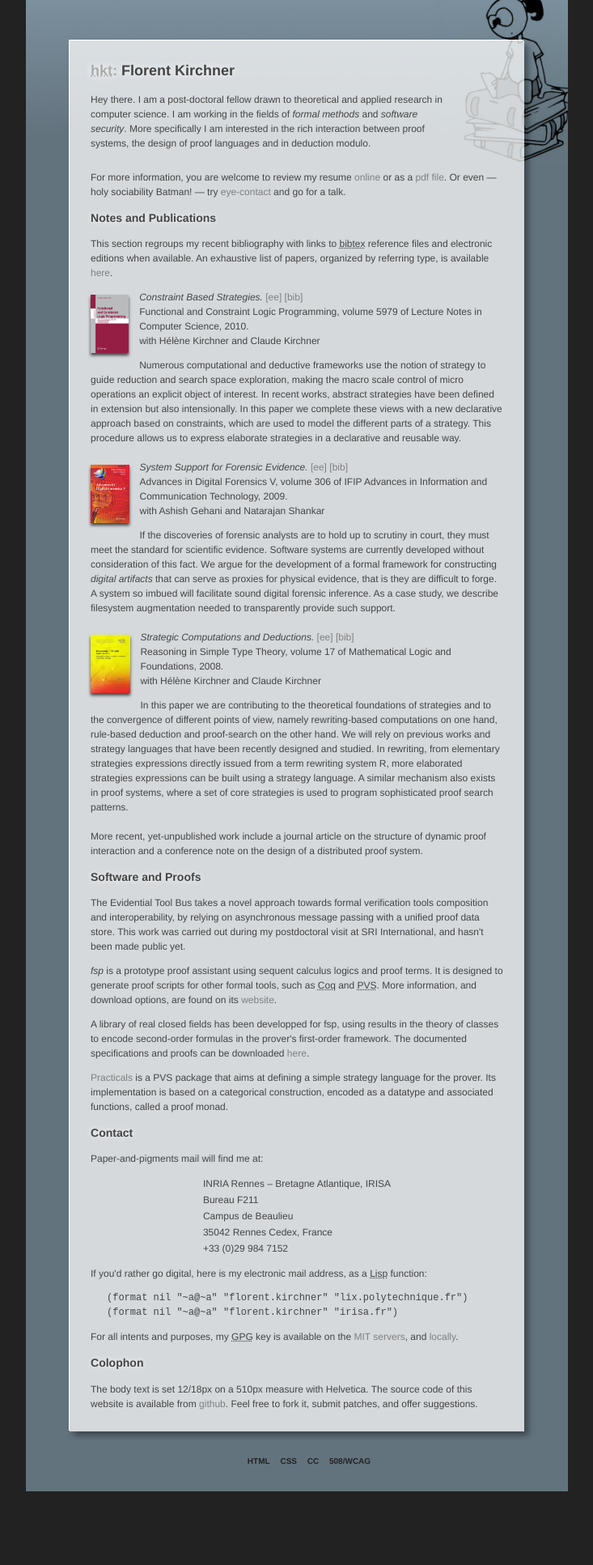
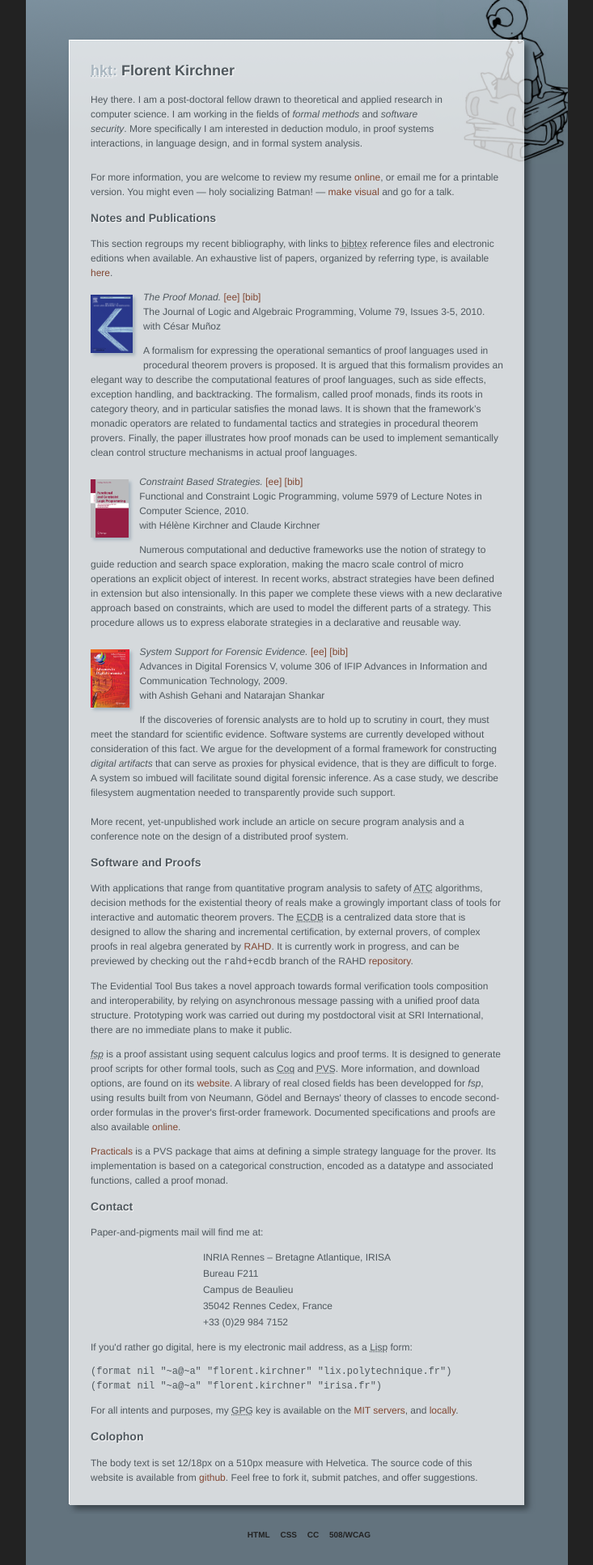
Before and after one commit to fkirchner/Webpage, a PHP site: page / in a window 1280 px wide. Shown: the whole page at 81% size, without its empty margins (273-1006 px from the left). Before the commit the page ends 1842 px from the top, so only its background shows below. Run offline with PHP 8.4, Linux system fonts and the light colour scheme.

Commit message:
Refresh of style and content.
- Consistent color scheme.
- New introduction, articles, software development.
- Updated header (now with less hair!).
- Added potential favicon.

```diff
--- a/index.html
+++ b/index.html
@@ -9,16 +9,19 @@
   <meta name="author" content="Hikitech" />
   <meta name="keywords" content="florent kirchner, fsp, fellowship, formal methods, proof languages, air traffic control, inria, sri, nasa, nia, hikitech" />
   <meta name="description" content="Postdoctoral fellow in theoretical computer science at SRI International with an interest in proof languages and interoperable proof systems." />
+  <meta name="robots" content="all" />
   <!--[if IE]> <meta http-equiv="X-UA-Compatible" content="IE=8" /> <[endif]-->
-  <meta name="robots" content="all" />
-  <link rel="shortcut icon" type="image/x-icon" href="images/favicon.ico" /> <!-- www.space-invaders.com -->
+
+  <!-- Inspired by www.space-invaders.com -->
+  <link rel="shortcut icon" type="image/x-icon" href="images/favicon.ico" />
 
   <title>Florent Kirchner</title>
 
-  <!-- to correct the unsightly Flash of Unstyled Content. http://www.bluerobot.com/web/css/fouc.asp -->
+  <!-- Correct the unsightly Flash of Unstyled Content.
+       http://www.bluerobot.com/web/css/fouc.asp -->
   <script type="text/javascript"></script>
 
-  <!-- to mask the stylesheet for non-css browsers -->
+  <!-- Mask the stylesheet for non-css browsers -->
   <style type="text/css" media="all">
 	  @import "style.css";
   </style>
@@ -31,27 +34,31 @@
 <div id="container">
 
   <div id="header">
-    <h2><span class="fade"><abbr title="Hikitech.">hkt</abbr>:</span>
+
+    <h2><span class="fade"><abbr title="Hikitech">hkt</abbr>:</span>
       Florent Kirchner</h2>
     <div id="quickSummary">
       <p>
       Hey there. I am a post-doctoral fellow drawn to theoretical and applied
       research in computer science. I am working in the fields of <em>formal
       methods</em> and <em>software security</em>. More specifically I am
-      interested in the rich interaction between proof systems, the design of
-      proof languages and in deduction modulo.
+      interested in deduction modulo, in proof systems interactions, in
+      language design, and in formal system analysis.
       </p>
     </div>
+
   </div>
 
   <div id="textzone">
-    <div>
+
+  <div>
       For more information, you are welcome to review my resume <a
-      href="http://careers.stackoverflow.com/florent-kirchner" title="StackOverflow Public CV.">online</a>
-      or as a <a href="pdffiles.html" title="Localized curriculums for offline reference and printing.">pdf file</a>.
+      href="http://careers.stackoverflow.com/florent-kirchner"
+      title="StackOverflow Public CV.">online</a>, or email me for a printable
+      version.
 
-      Or even &mdash; holy sociability Batman! &mdash; try <a
-      href="visual.html">eye-contact</a> and go for a talk.
+      You might even &mdash; holy socializing Batman! &mdash; <a
+      href="visual.html">make visual</a> and go for a talk.
     </div>
 
     <div id="publications">
@@ -59,12 +66,33 @@
       <h3>Notes and Publications</h3>
 
       <p>
-      This section regroups my recent bibliography with links to <abbr
-      title="TeX bibliographical database entries.">bibtex</abbr> reference
+      This section regroups my recent bibliography, with links to <abbr
+      title="TeX bibliographical database entries">bibtex</abbr> reference
       files and electronic editions when available. An exhaustive list of
       papers, organized by referring type, is available <a
       href="papersLong.html" title="Collection of all published papers.">here</a>.
       </p>
+
+      <img class="cover" src="images/cover_jlap.png" alt="Book cover." />
+      <ul class="bib">
+      <li class="title">The Proof Monad.
+      <a href="data/proofmonad2010.pdf">[ee]</a>
+      <a href="data/proofmonad2010.bib">[bib]</a> </li>
+      <li class="howpub">The Journal of Logic and Algebraic Programming,
+      Volume 79, Issues 3-5, 2010.</li>
+      <li class="coauthors">with C&eacute;sar Mu&ntilde;oz</li>
+      <li class="abstract">
+      A formalism for expressing the operational semantics of proof languages
+      used in procedural theorem provers is proposed. It is argued that this
+      formalism provides an elegant way to describe the computational features
+      of proof languages, such as side effects, exception handling, and
+      backtracking. The formalism, called proof monads, finds its roots in
+      category theory, and in particular satisfies the monad laws. It is shown
+      that the framework’s monadic operators are related to fundamental tactics
+      and strategies in procedural theorem provers. Finally, the paper
+      illustrates how proof monads can be used to implement semantically clean
+      control structure mechanisms in actual proof languages.</li>
+      </ul>
 
       <img class="cover" src="images/cover_wflp10.jpg" alt="Book cover." />
       <ul class="bib">
@@ -105,33 +133,12 @@
       needed to transparently provide such support.</li>
       </ul>
 
-      <img class="cover" src="images/cover_reasoning.jpg" alt="Book cover." />
-      <ul class="bib">
-      <li class="title">Strategic Computations and Deductions.
-      <a href="data/festschrift2008.pdf">[ee]</a>
-      <a href="data/festschrift2008.bib">[bib]</a> </li>
-      <li class="howpub">Reasoning in Simple Type Theory,
-      volume 17 of Mathematical Logic and Foundations, 2008.</li>
-      <li class="coauthors">with H&eacute;l&egrave;ne Kirchner
-      and Claude Kirchner</li>
-      <li class="abstract">
-      In this paper we are contributing to the theoretical foundations of
-      strategies and to the convergence of different points of view, namely
-      rewriting-based computations on one hand, rule-based deduction and
-      proof-search on the other hand. We will rely on previous works and
-      strategy languages that have been recently designed and studied.  In
-      rewriting, from elementary strategies expressions directly issued from a
-      term rewriting system R, more elaborated strategies expressions can be
-      built using a strategy language. A similar mechanism also exists in proof
-      systems, where a set of core strategies is used to program sophisticated
-      proof search patterns.</li>
-      </ul>
+      <p>
+      More recent, yet-unpublished work include an article on secure program
+      analysis and a conference note on the design of a distributed proof
+      system.
+      </p>
 
-      <p>
-      More recent, yet-unpublished work include a journal article on the
-      structure of dynamic proof interaction and a conference note on the
-      design of a distributed proof system.
-      </p>
     </div>
 
     <div id="software">
@@ -139,31 +146,40 @@
       <h3>Software and Proofs</h3>
 
       <p>
-      The Evidential Tool Bus takes a novel approach towards formal
-      verification tools composition and interoperability, by relying on
-      asynchronous message passing with a unified proof data store. This work
-      was carried out during my postdoctoral visit at SRI International, and
-      hasn't been made public yet.
+      With applications that range from quantitative program analysis to safety
+      of <abbr title="Air traffic control">ATC</abbr> algorithms, decision
+      methods for the existential theory of reals make a growingly important
+      class of tools for interactive and automatic theorem provers. The <abbr
+      title="Extended claude database">ECDB</abbr> is a centralized data store
+      that is designed to allow the sharing and incremental certification, by
+      external provers, of complex proofs in real algebra generated by <a
+      href="http://homepages.inf.ed.ac.uk/s0793114/rahd/">RAHD</a>. It is
+      currently work in progress, and can be previewed by checking out the
+      <span class="mono">rahd+ecdb</span> branch of the RAHD <a
+      href="http://code.google.com/p/rahd/">repository</a>.
       </p>
 
       <p>
-      <em>fsp</em> is a prototype proof assistant using sequent calculus logics
-      and proof terms. It is designed to generate proof scripts for other
-      formal tools, such as <abbr
-      title="The Coq proof assistant, based on the calculus of inductive constructions.">
-      Coq</abbr> and <abbr
-      title="SRI's Prototype Verification Software.">PVS</abbr>. More
-      information, and download
-      options, are found on its <a
-      href="http://www.lix.polytechnique.fr/Labo/Florent.Kirchner/fellowship/trunk/index.html">website</a>.
+      The Evidential Tool Bus takes a novel approach towards formal
+      verification tools composition and interoperability, by relying on
+      asynchronous message passing with a unified proof data structure.
+      Prototyping work was carried out during my postdoctoral visit at SRI
+      International, there are no immediate plans to make it public.
       </p>
 
       <p>
-      A library of real closed fields has been developped for fsp, using
-      results in the theory of classes to encode second-order formulas in the
-      prover's first-order framework. The documented specifications and proofs
-      can be downloaded <a
-      href="http://www.lix.polytechnique.fr/Labo/Florent.Kirchner/fellowship/index.html">here</a>.
+      <abbr title="Fellowship"><em>fsp</em></abbr> is a proof
+      assistant using sequent calculus logics and proof terms. It is designed
+      to generate proof scripts for other formal tools, such as <abbr
+      title="The Coq proof assistant"> Coq</abbr> and <abbr title="SRI's
+      Prototype Verification Software">PVS</abbr>. More information, and
+      download options, are found on its <a
+      href="http://www.lix.polytechnique.fr/Labo/Florent.Kirchner/fellowship/trunk/index.html">website</a>.
+      A library of real closed fields has been developped for <em>fsp</em>,
+      using results built from von Neumann, Gödel and Bernays' theory of
+      classes to encode second-order formulas in the prover's first-order
+      framework.  Documented specifications and proofs are also available <a
+      href="http://www.lix.polytechnique.fr/Labo/Florent.Kirchner/fellowship/trunk/index.html">online</a>.
       </p>
 
       <p>
@@ -172,6 +188,7 @@
       prover. Its implementation is based on a categorical construction,
       encoded as a datatype and associated functions, called a proof monad.
       </p>
+
     </div>
 
     <div id="contact">
@@ -191,14 +208,14 @@
 
       <p>
       If you'd rather go digital, here is my electronic mail address, as a <abbr
-      title="The list programming language."> Lisp</abbr> function:
+      title="The list processing language."> Lisp</abbr> form:
       </p>
       <div class="mono">
       (format nil "~a@~a" "florent.kirchner" "lix.polytechnique.fr") <br />
       (format nil "~a@~a" "florent.kirchner" "irisa.fr")
       </div>
       <p>
-      For all intents and purposes, my <abbr title="Gnu privacy guard.">
+      For all intents and purposes, my <abbr title="Gnu privacy guard">
       GPG</abbr> key is available on the
       <a href="http://pgp.mit.edu/">MIT servers</a>, and <a
       href="data/florentKirchner.gpg">locally</a>.
@@ -218,6 +235,7 @@
       </p>
 
     </div>
+
   </div>
 
   <div id="footer">
--- a/style.css
+++ b/style.css
@@ -1,5 +1,6 @@
 /* vim: set sw=2 : */
 
+/* Color palette at colorschemedesigner.com/#3w61T7koEw0w0 */
 /* Validate this file at CSS level 3 */
 
 body {
@@ -7,23 +8,21 @@ body {
   margin:		0px;
   font:			normal 12px/1.5 sans-serif;
   font-family:		helvetica;
+  /* These are still a bit early for now */
   /*hyphenate: 		auto;
-  hyphenate-lines: 	3;*/ /*These are a bit early*/
+  hyphenate-lines: 	3;*/
 }
 
 h2 {
-  text-shadow:          white 0em 0em 0.5em;
+  text-shadow:          #fff 1px 1px 0.1em;
   line-height:		1;
   margin-top:		1em;
-  margin-bottom:	1em
+  margin-bottom:	1em;
 }
 
 h3 {
-  /*text-align:		center;*/
-  text-shadow:          white 0em 0em 0.5em;
+  text-shadow:          #fff 1px 1px 0.1em;
   line-height:		1.286;
-  /*margin-top:		1.286em;
-  margin-bottom:	-0.643em;*/
 }
 
 p {
@@ -32,7 +31,8 @@ p {
 
 a {
   text-decoration: 	none;
-  color: 		#7F7F7F;
+  color: 		#92817a;
+  color: 		#804631;
 }
 
 a.footer {
@@ -41,16 +41,20 @@ a.footer {
   color: 		#222;
 }
 
+abbr {
+  border-bottom:        none;
+  cursor:               help;
+}
+
 table {
   border-spacing: 	0px 0px;
   margin-left:		auto;
   margin-right:		auto;
-  /*margin-left:		20px; */
 }
 
 img.cover {
-  -webkit-box-shadow:   #444 0px 3px 0.3em;
-  -moz-box-shadow:      #444 0px 3px 0.3em;
+  -webkit-box-shadow:   #a8b5bf 3px 3px 0.3em;
+  -moz-box-shadow:      #a8b5bf 3px 3px 0.3em;
   float:                left;
   margin-top:           1ex;
   margin-bottom:        1ex;
@@ -86,7 +90,7 @@ span.coauthors {
 }
 
 span.fade {
-  color:		#aaa;
+  color:		#a8b5bf;
 }
 
 #container {
@@ -101,14 +105,14 @@ span.fade {
   position:		relative;
   background:		#eeeff0 url(images/header.png) no-repeat top left;
   height:		150px;
-  color:		#444;
+  color:		#4f585e;
   padding:		60px 80px 0px 80px;
 }
 
 #textzone {
   position:		relative;
   background:		#eeeff0 url(images/textBackground.png) repeat-y top left;
-  color:		#444;
+  color:		#4f585e;
   padding:		0px 80px 12px 80px;
 }
 
@@ -155,8 +159,8 @@ span.fade {
   }
 
   #display table td {
-    padding-right:             5ex;
-    padding-left:              5ex;
+    padding-right:      5ex;
+    padding-left:       5ex;
   }
 
   #display .caption {
@@ -177,5 +181,4 @@ span.fade {
 
 .mono {
   font:			normal 9pt/1.5 "Courier new";
-  margin-left:		20px;
 }
```
Also changed, not shown: images/favicon.ico, images/favicon2.ico (added), images/header-old.png (added), images/header.png.
